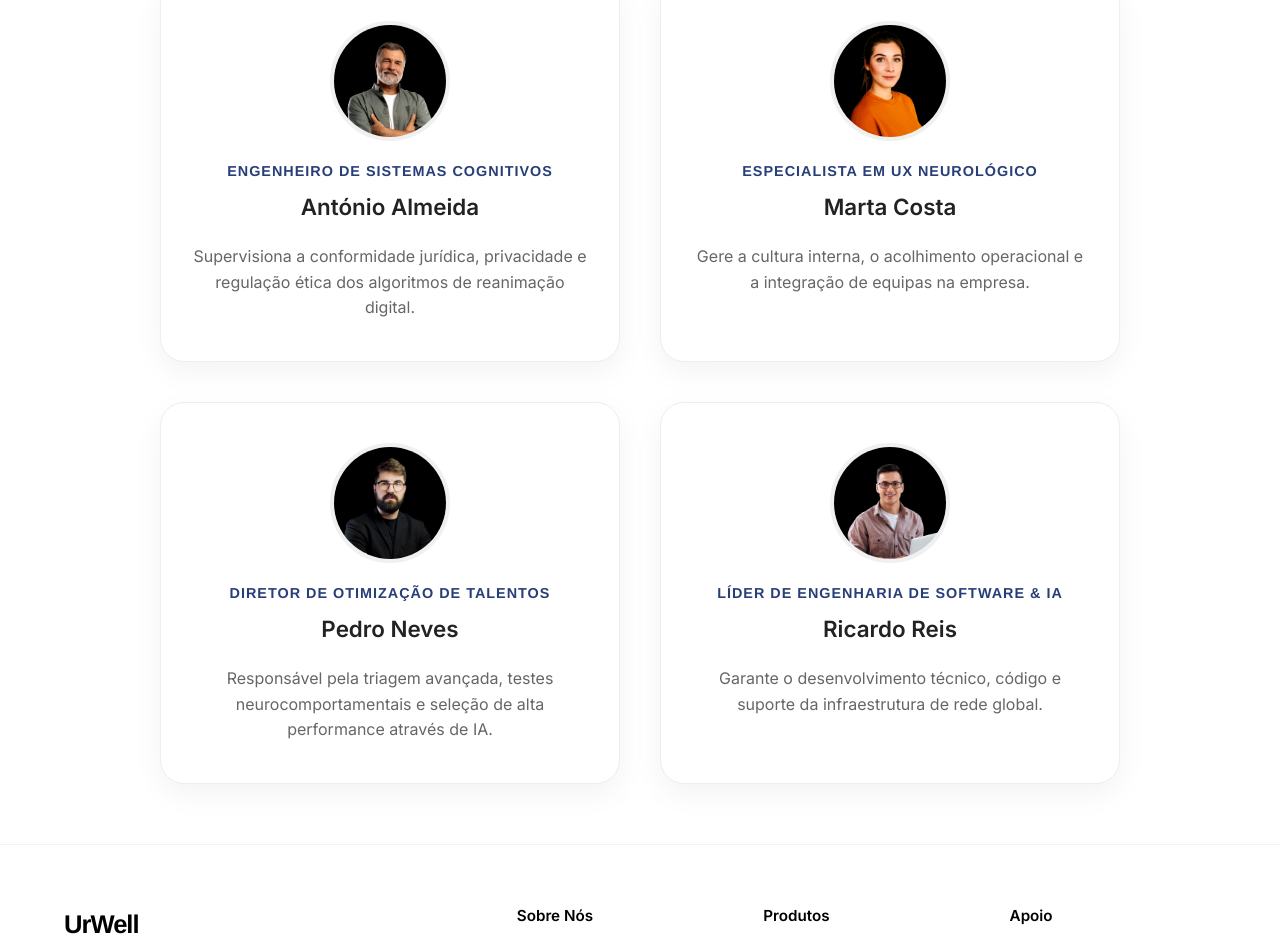
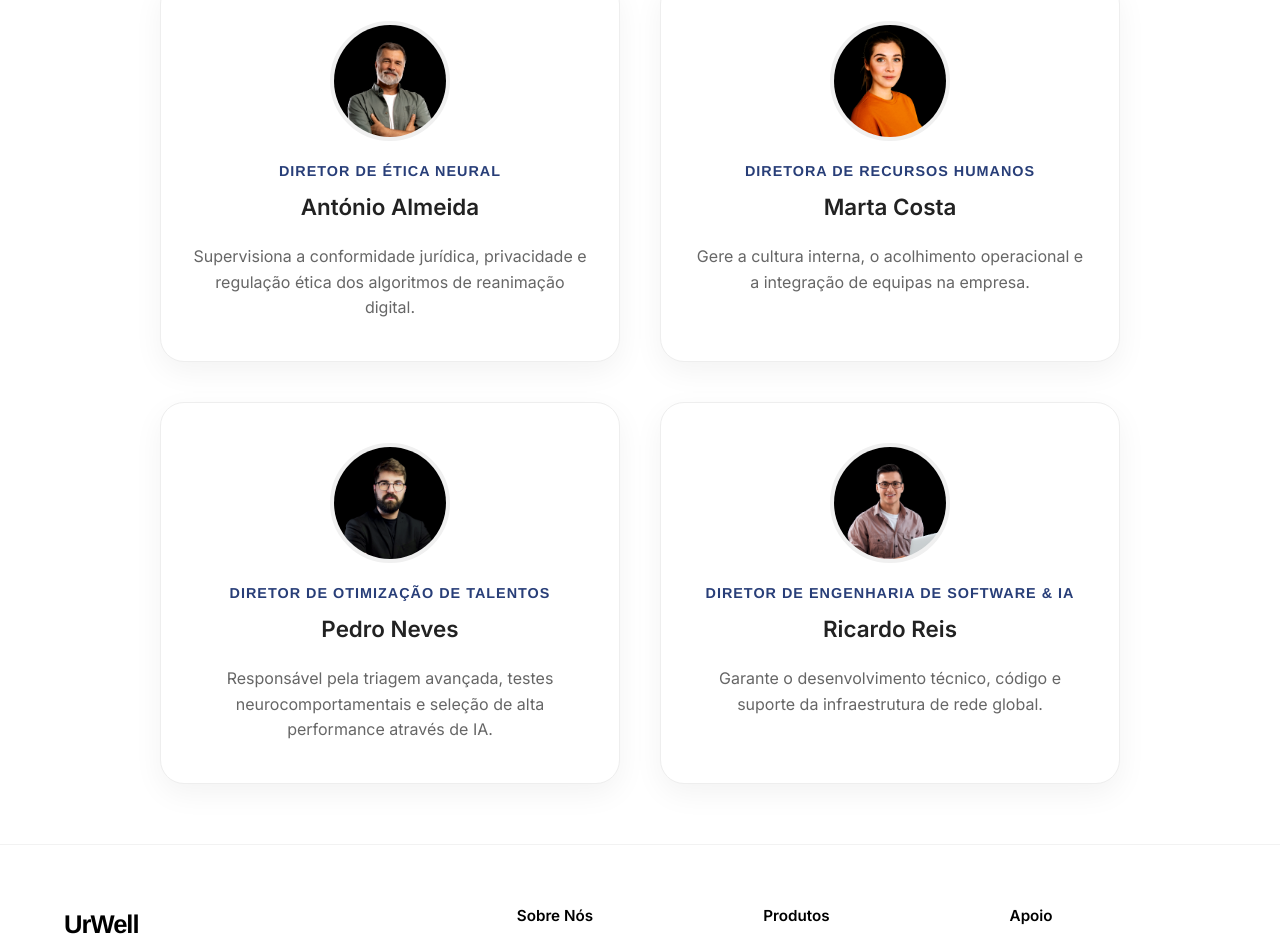
Before and after one commit to Tiagos121/Unprompted, a React (Vite) app: page /equipa in a window 1280 px wide. Shown: the part 748-1697 px from the top of the page. Built offline with nearby package versions, Linux system fonts and the light colour scheme; no server answers.

Commit message:
Pequeno update content
Mini update no conteúdo da equipa

```diff
--- a/src/data/equipa.js
+++ b/src/data/equipa.js
@@ -23,7 +23,7 @@ export const teamData = [
     descBugged: 'Vende as nossas redes neurais aos governos e corporações mais obscuras. Para ele, tu não és um cliente, és o produto embalado.'
   },
   {
-    roleNormal: 'Engenheiro de Sistemas Cognitivos',
+    roleNormal: 'Diretor de Ética Neural',
     roleBugged: 'ADVOGADO DO DIABO',
     name: 'António Almeida',
     image: funcionario3,
@@ -31,7 +31,7 @@ export const teamData = [
     descBugged: 'Falsifica os relatórios de "ética" para esconder os danos cerebrais nos testes. Garante que os crimes da UrWell permanecem 100% legais.'
   },
   {
-    roleNormal: 'Especialista em UX Neurológico',
+    roleNormal: 'Diretora de Recursos Humanos',
     roleBugged: 'GESTORA DE LAVAGEM CEREBRAL',
     name: 'Marta Costa',
     image: funcionario4,
@@ -47,7 +47,7 @@ export const teamData = [
     descBugged: 'O algoritmo dele não escolhe talentos, escolhe alvos fáceis de manipular. Quem demonstra pensamento crítico forte é descartado... permanentemente.'
   },
   {
-    roleNormal: 'Líder de Engenharia de Software & IA',
+    roleNormal: 'Diretor de Engenharia de Software & IA',
     roleBugged: 'CARCEREIRO DA REDE',
     name: 'Ricardo Reis',
     image: funcionario6,
```
